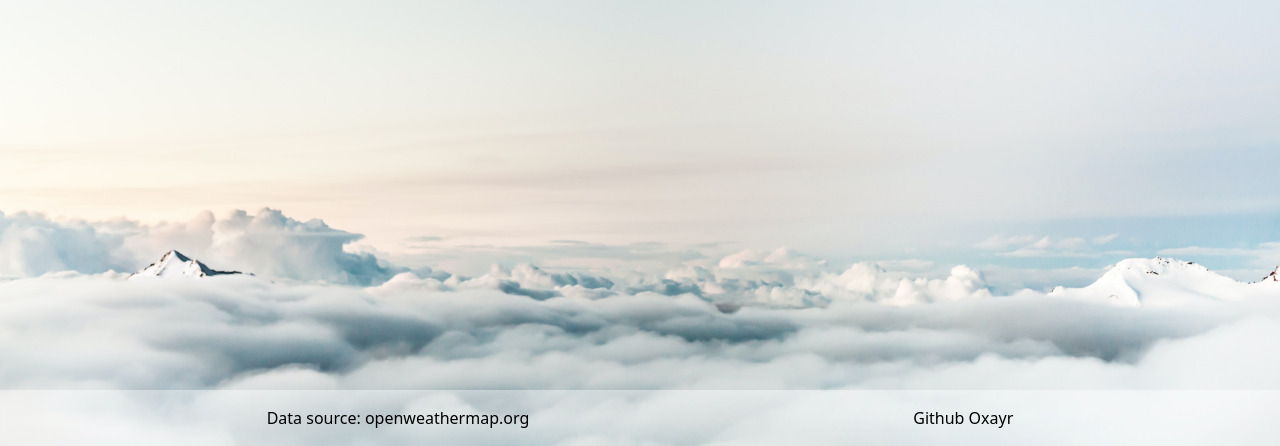
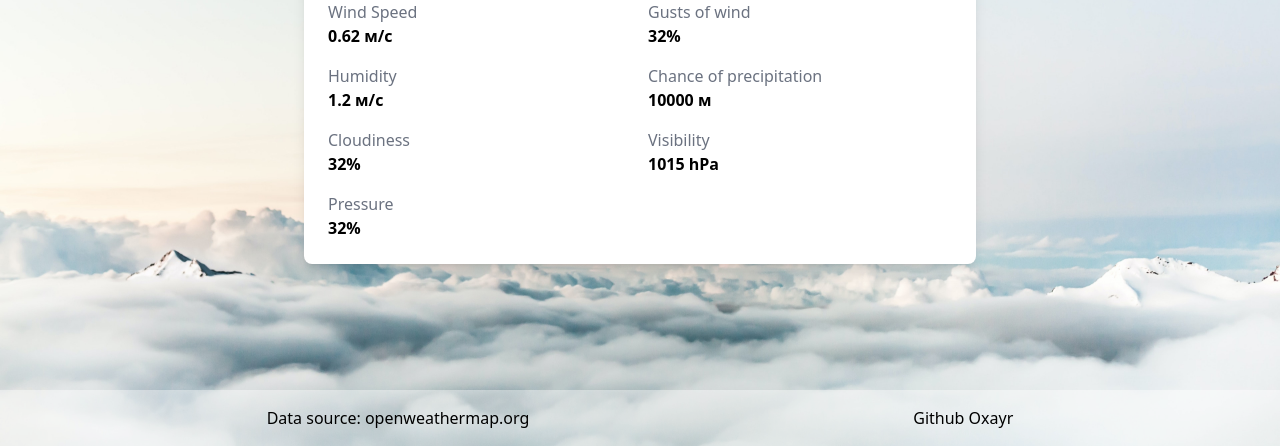
Before and after one commit to OXAYR/Weather-Prediction-ts, a website built with webpack: page dist/index.html in a window 1280 px wide. Shown: the part 354-800 px from the top of the page. Built offline with nearby package versions, Linux system fonts and the light colour scheme.

Commit message:
added the weather predict card

```diff
--- /dev/null
+++ b/src/components/weatherPredictionCard.ts
@@ -0,0 +1,62 @@
+/** @format */
+
+class WeatherPredicationCard extends HTMLElement {
+  connectedCallback() {
+    this.innerHTML = `<div class="flex justify-center items-center ">
+    <div class=" max-w-2xl w-full bg-white shadow-lg rounded-lg p-6">
+        <div class="flex justify-between items-center">
+            <div>
+                <h2 class="text-xl font-bold">City Name</h2>
+                <p class="text-gray-500">Weather Information</p>
+            </div>
+        </div>
+
+        <div class="flex items-center mt-4">
+            <div class="text-5xl font-bold">+11°</div>
+            <div class="ml-3">
+                <!-- Weather icon -->
+                <div class="w-12 h-12 rounded-full bg-gray-300 flex justify-center items-center">
+                    <!-- Assuming it's partly cloudy -->
+                    <svg class="w-8 h-8 text-yellow-400" fill="currentColor" viewBox="0 0 24 24">
+                        <path d="M6.343 17.657a9 9 0 1112.728 0 9 9 0 01-12.728 0zm8.485-8.485a6 6 0 10-8.485 8.485 6 6 0 008.485-8.485z"></path>
+                    </svg>
+                </div>
+            </div>
+        </div>
+
+        <div class="grid grid-cols-2 gap-4 mt-6">
+            <div>
+                <p class="text-gray-500">Wind Speed</p>
+                <p class="font-bold">0.62 м/с</p>
+            </div>
+            <div>
+                <p class="text-gray-500">Gusts of wind</p>
+                <p class="font-bold">32%</p>
+            </div>
+            <div>
+                <p class="text-gray-500">Humidity</p>
+                <p class="font-bold">1.2 м/с</p>
+            </div>
+            <div>
+                <p class="text-gray-500">Chance of precipitation</p>
+                <p class="font-bold">10000 м</p>
+            </div>
+            <div>
+                <p class="text-gray-500">Cloudiness</p>
+                <p class="font-bold">32%</p>
+            </div>
+            <div>
+                <p class="text-gray-500">Visibility</p>
+                <p class="font-bold">1015 hPa</p>
+            </div>
+            <div>
+                <p class="text-gray-500">Pressure</p>
+                <p class="font-bold">32%</p>
+            </div>
+        </div>
+    </div>
+</div>`;
+  }
+}
+
+customElements.define("weather-predication-card", WeatherPredicationCard);
--- a/src/index.ts
+++ b/src/index.ts
@@ -2,3 +2,4 @@
 
 import "./components/navabar";
 import "./components/bottomBar";
+import "./components/weatherPredictionCard";
```
Also changed, not shown: dist/index.html.
